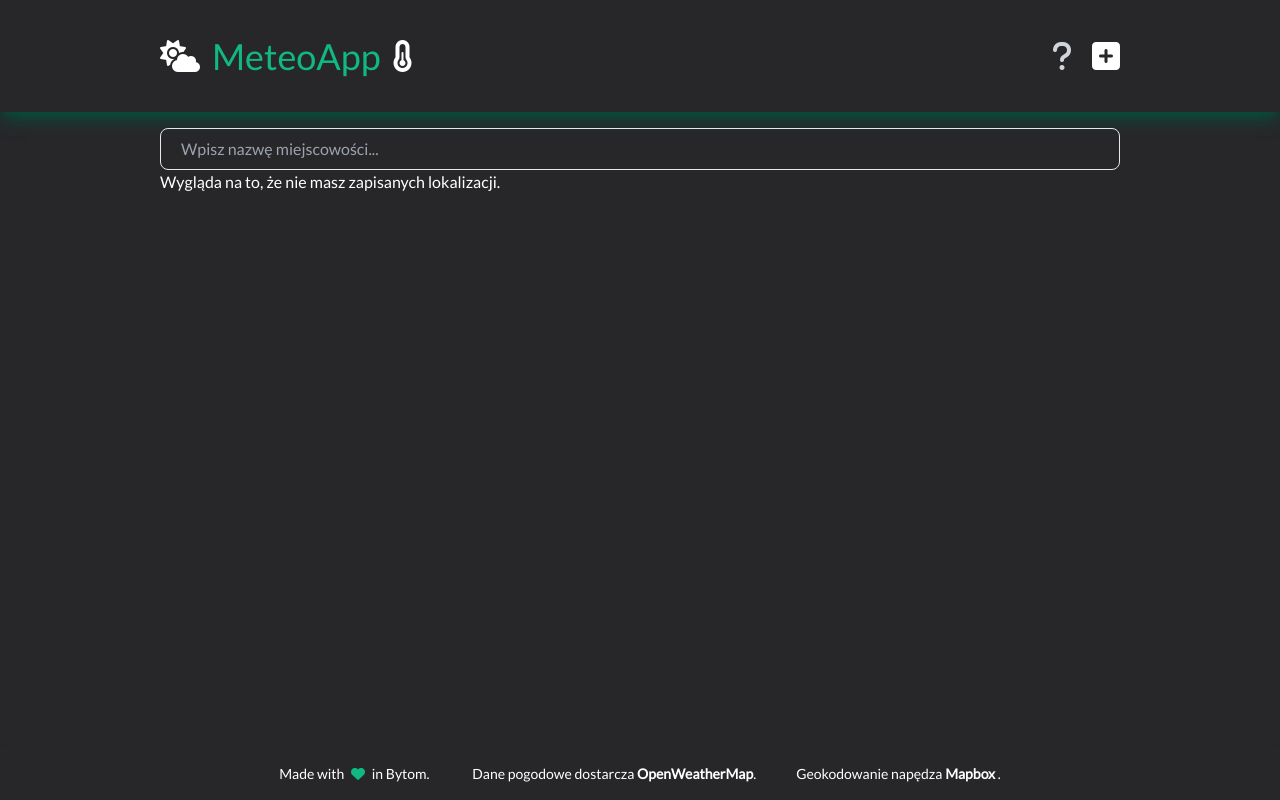
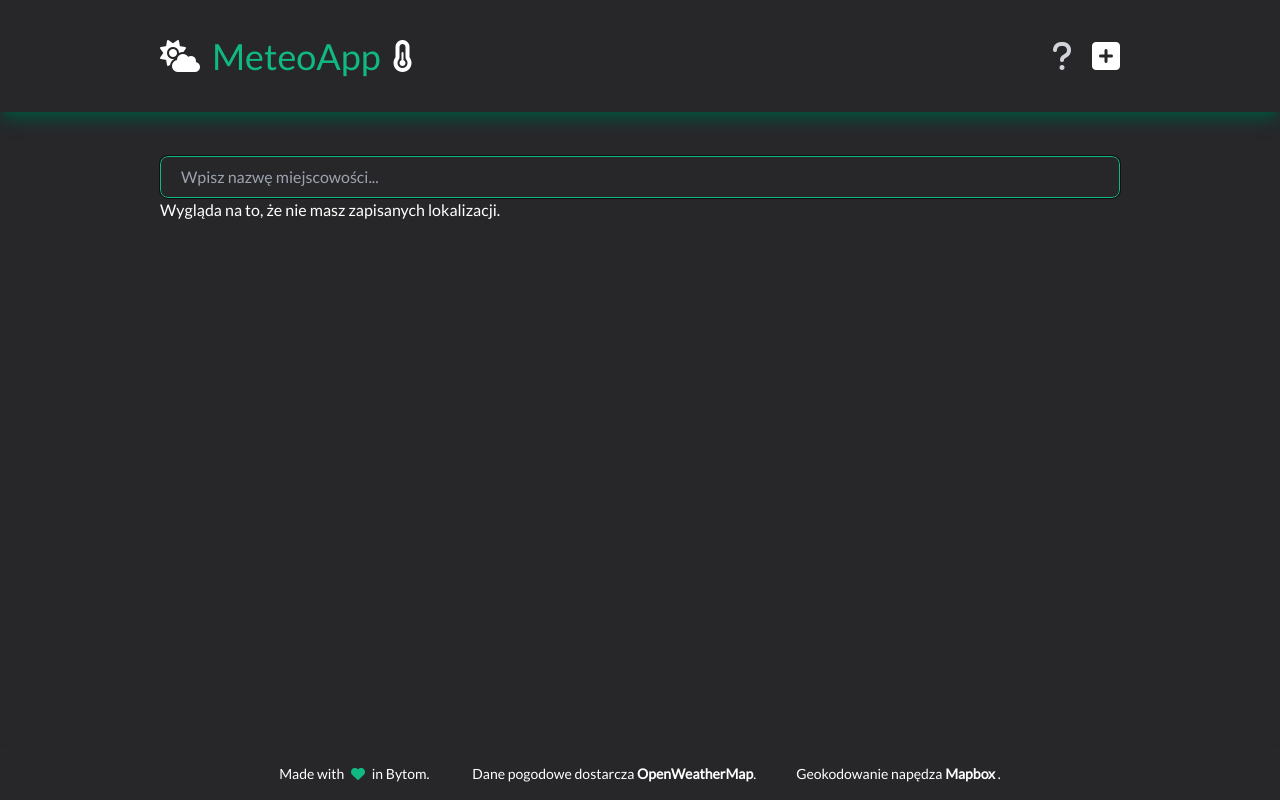
Before and after one commit to Darkspirith/MeteoApp-project, a Vue app: page / in a window 1280 px wide. Built offline with nearby package versions, Linux system fonts and the light colour scheme.

Commit message:
Prettier preview for localities

```diff
--- a/src/views/HomeView.vue
+++ b/src/views/HomeView.vue
@@ -1,15 +1,16 @@
 <template>
   <main class="container text-white">
-    <div class="pt-4 mb-8 relative">
+    <div class="py-10 my-1 mb-8 relative">
       <input
         type="text"
         v-model="searchQuery"
         @input="getSearchResults"
         placeholder="Wpisz nazwę miejscowości..."
         class="py-2 px-5 w-full rounded-lg bg-transparent border focus:border-meteo-secondary focus:outline"
+        autofocus
       />
       <ul
-        class="absolute rounded-md bg-emerald-900 text-white w-full shadow-md py-2 px-1 top-[72px]"
+        class="absolute rounded-md bg-emerald-900 text-white w-full shadow-md py-2 px-2 my-3"
         v-if="geocodingResults"
       >
         <p v-if="searchError">
@@ -23,8 +24,8 @@
           <li
             v-for="searchResult in geocodingResults"
             :key="searchResult.id"
-            class="py-2 cursor-pointer"
             @click="previewLocality(searchResult)"
+            class="p-2 cursor-pointer hover:bg-meteo-tertiary rounded-lg"
           >
             {{ searchResult.place_name }}
           </li>
@@ -95,7 +96,8 @@ const getSearchResults = () => {
     if (searchQuery.value !== "") {
       try {
         const result = await axios.get(
-          `https://api.mapbox.com/geocoding/v5/mapbox.places/${searchQuery.value}.json?access_token=${mapboxAPIKey}&limit=10&types=place&language=pl`
+          `https://api.mapbox.com/geocoding/v5/mapbox.places/${searchQuery.value}.json?access_token=${mapboxAPIKey}&limit=7&types=place&language=pl`
+
         );
         geocodingResults.value = result.data.features;
       } catch {
```
